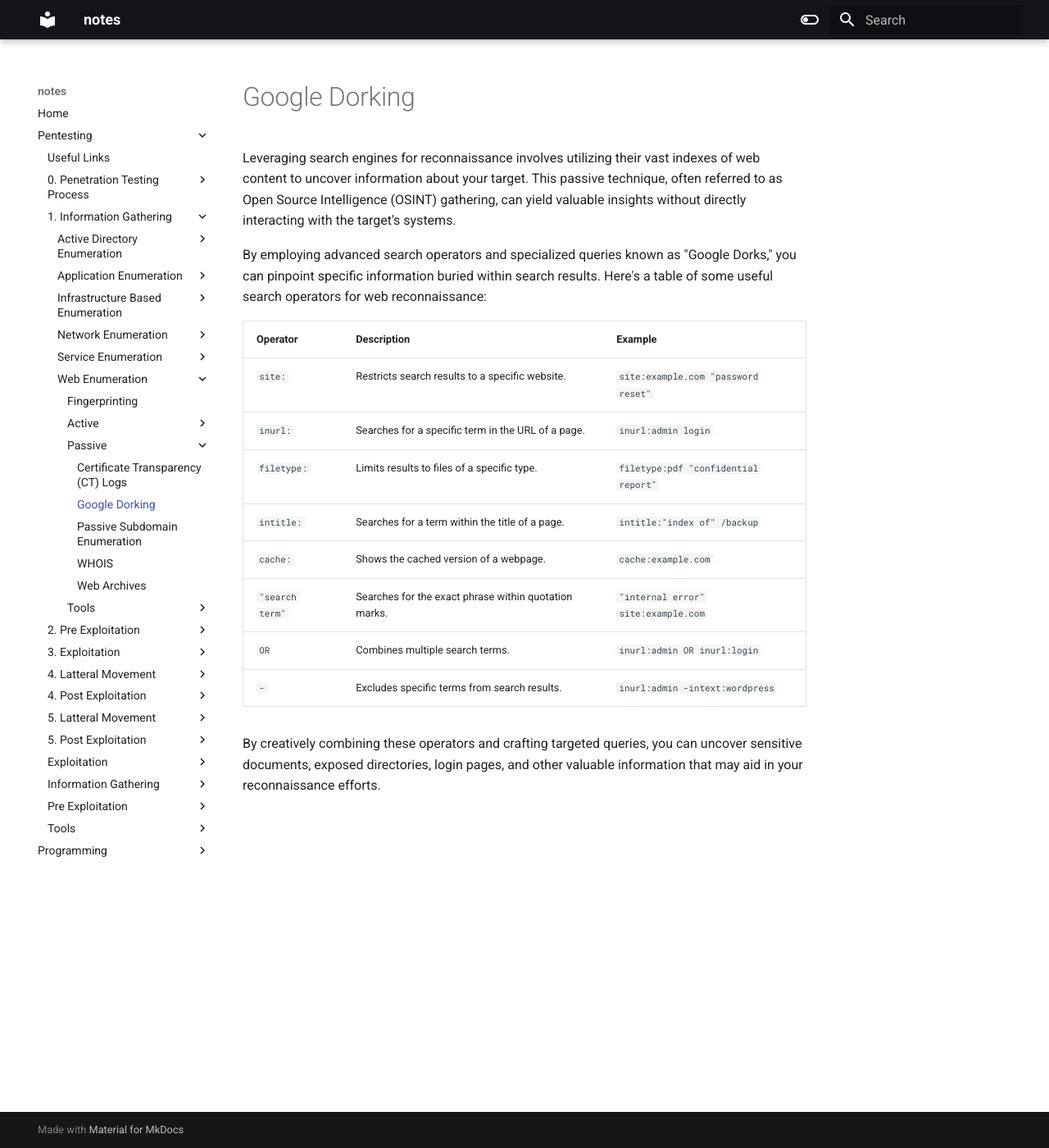
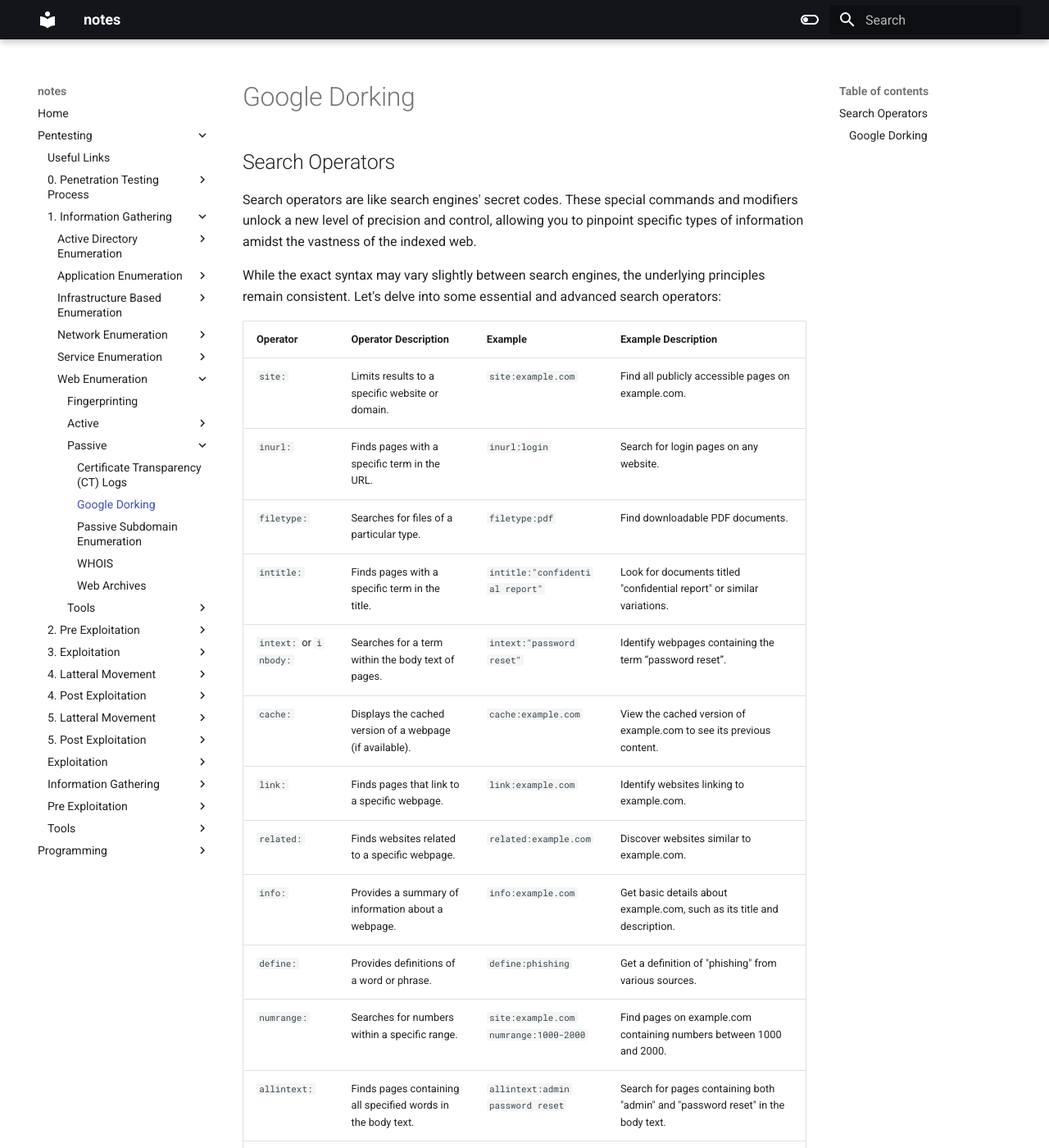
Before and after one commit to 4renwald/obsidian-notes, an MkDocs documentation site: the page built from docs/Pentesting/1. Information Gathering/Web Enumeration/Passive/Google Dorking.md, in a window 1280 px wide and 1400 px high. Shown: the whole window at 82% size. Built offline with MkDocs 1.6.1 and Material for MkDocs 9.7.7, drawn with Linux system fonts in a browser that asks for light colours; some of the changed text lies outside the part shown.

Commit message:
vault backup: 2024-10-13 00:41:33
Affected files:
.obsidian/plugins/obsidian-icon-folder/parse.py
.obsidian/workspace.json
docs/Pentesting/1. Information Gathering/Web Enumeration/Passive/Google Dorking.md

```diff
--- a/docs/Pentesting/1. Information Gathering/Web Enumeration/Passive/Google Dorking.md
+++ b/docs/Pentesting/1. Information Gathering/Web Enumeration/Passive/Google Dorking.md
@@ -4,19 +4,51 @@
   - Information_Gathering
   - Web_Enumeration
 ---
-Leveraging search engines for reconnaissance involves utilizing their vast indexes of web content to uncover information about your target. This passive technique, often referred to as Open Source Intelligence (OSINT) gathering, can yield valuable insights without directly interacting with the target's systems.
+## Search Operators
 
-By employing advanced search operators and specialized queries known as "Google Dorks," you can pinpoint specific information buried within search results. Here's a table of some useful search operators for web reconnaissance:
+Search operators are like search engines' secret codes. These special commands and modifiers unlock a new level of precision and control, allowing you to pinpoint specific types of information amidst the vastness of the indexed web.
 
-|Operator|Description|Example|
-|---|---|---|
-|`site:`|Restricts search results to a specific website.|`site:example.com "password reset"`|
-|`inurl:`|Searches for a specific term in the URL of a page.|`inurl:admin login`|
-|`filetype:`|Limits results to files of a specific type.|`filetype:pdf "confidential report"`|
-|`intitle:`|Searches for a term within the title of a page.|`intitle:"index of" /backup`|
-|`cache:`|Shows the cached version of a webpage.|`cache:example.com`|
-|`"search term"`|Searches for the exact phrase within quotation marks.|`"internal error" site:example.com`|
-|`OR`|Combines multiple search terms.|`inurl:admin OR inurl:login`|
-|`-`|Excludes specific terms from search results.|`inurl:admin -intext:wordpress`|
+While the exact syntax may vary slightly between search engines, the underlying principles remain consistent. Let's delve into some essential and advanced search operators:
 
-By creatively combining these operators and crafting targeted queries, you can uncover sensitive documents, exposed directories, login pages, and other valuable information that may aid in your reconnaissance efforts.
+|Operator|Operator Description|Example|Example Description|
+|:--|:--|:--|:--|
+|`site:`|Limits results to a specific website or domain.|`site:example.com`|Find all publicly accessible pages on example.com.|
+|`inurl:`|Finds pages with a specific term in the URL.|`inurl:login`|Search for login pages on any website.|
+|`filetype:`|Searches for files of a particular type.|`filetype:pdf`|Find downloadable PDF documents.|
+|`intitle:`|Finds pages with a specific term in the title.|`intitle:"confidential report"`|Look for documents titled "confidential report" or similar variations.|
+|`intext:` or `inbody:`|Searches for a term within the body text of pages.|`intext:"password reset"`|Identify webpages containing the term “password reset”.|
+|`cache:`|Displays the cached version of a webpage (if available).|`cache:example.com`|View the cached version of example.com to see its previous content.|
+|`link:`|Finds pages that link to a specific webpage.|`link:example.com`|Identify websites linking to example.com.|
+|`related:`|Finds websites related to a specific webpage.|`related:example.com`|Discover websites similar to example.com.|
+|`info:`|Provides a summary of information about a webpage.|`info:example.com`|Get basic details about example.com, such as its title and description.|
+|`define:`|Provides definitions of a word or phrase.|`define:phishing`|Get a definition of "phishing" from various sources.|
+|`numrange:`|Searches for numbers within a specific range.|`site:example.com numrange:1000-2000`|Find pages on example.com containing numbers between 1000 and 2000.|
+|`allintext:`|Finds pages containing all specified words in the body text.|`allintext:admin password reset`|Search for pages containing both "admin" and "password reset" in the body text.|
+|`allinurl:`|Finds pages containing all specified words in the URL.|`allinurl:admin panel`|Look for pages with "admin" and "panel" in the URL.|
+|`allintitle:`|Finds pages containing all specified words in the title.|`allintitle:confidential report 2023`|Search for pages with "confidential," "report," and "2023" in the title.|
+|`AND`|Narrows results by requiring all terms to be present.|`site:example.com AND (inurl:admin OR inurl:login)`|Find admin or login pages specifically on example.com.|
+|`OR`|Broadens results by including pages with any of the terms.|`"linux" OR "ubuntu" OR "debian"`|Search for webpages mentioning Linux, Ubuntu, or Debian.|
+|`NOT`|Excludes results containing the specified term.|`site:bank.com NOT inurl:login`|Find pages on bank.com excluding login pages.|
+|`*` (wildcard)|Represents any character or word.|`site:socialnetwork.com filetype:pdf user* manual`|Search for user manuals (user guide, user handbook) in PDF format on socialnetwork.com.|
+|`..` (range search)|Finds results within a specified numerical range.|`site:ecommerce.com "price" 100..500`|Look for products priced between 100 and 500 on an e-commerce website.|
+|`" "` (quotation marks)|Searches for exact phrases.|`"information security policy"`|Find documents mentioning the exact phrase "information security policy".|
+|`-` (minus sign)|Excludes terms from the search results.|`site:news.com -inurl:sports`|Search for news articles on news.com excluding sports-related content.|
+
+### Google Dorking
+
+Google Dorking, also known as Google Hacking, is a technique that leverages the power of search operators to uncover sensitive information, security vulnerabilities, or hidden content on websites, using Google Search.
+
+Here are some common examples of Google Dorks, for more examples, refer to the [Google Hacking Database](https://www.exploit-db.com/google-hacking-database):
+
+- Finding Login Pages:
+    - `site:example.com inurl:login`
+    - `site:example.com (inurl:login OR inurl:admin)`
+- Identifying Exposed Files:
+    - `site:example.com filetype:pdf`
+    - `site:example.com (filetype:xls OR filetype:docx)`
+- Uncovering Configuration Files:
+    - `site:example.com inurl:config.php`
+    - `site:example.com (ext:conf OR ext:cnf)` (searches for extensions commonly used for configuration files)
+- Locating Database Backups:
+    - `site:example.com inurl:backup`
+    - `site:example.com filetype:sql`
```
Also changed, not shown: 2 other files.
